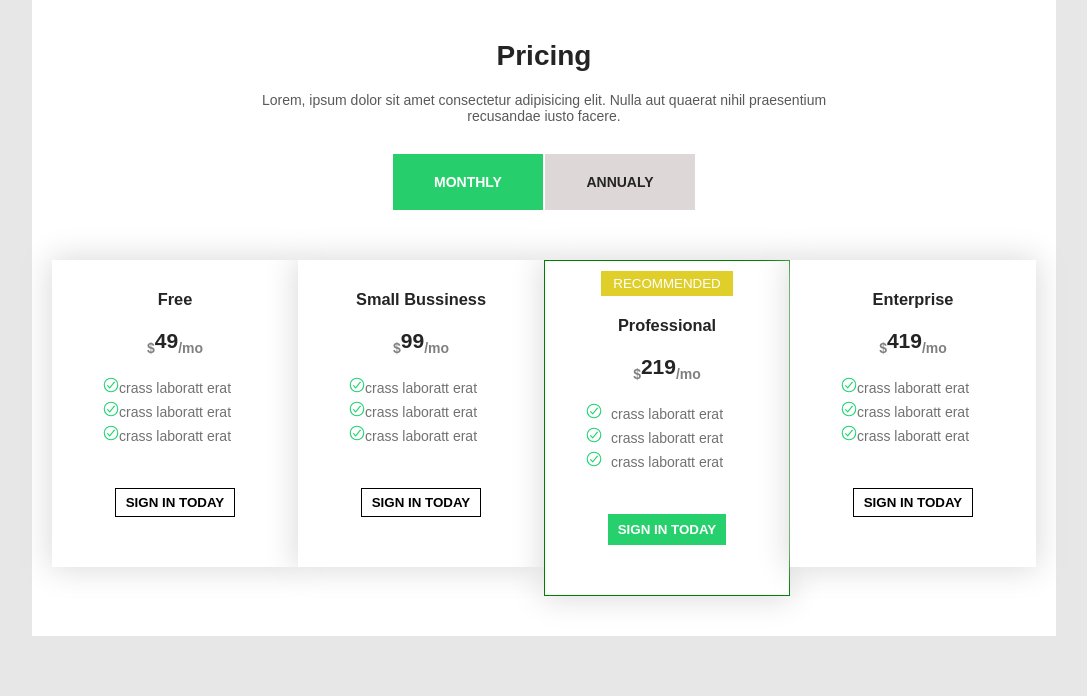
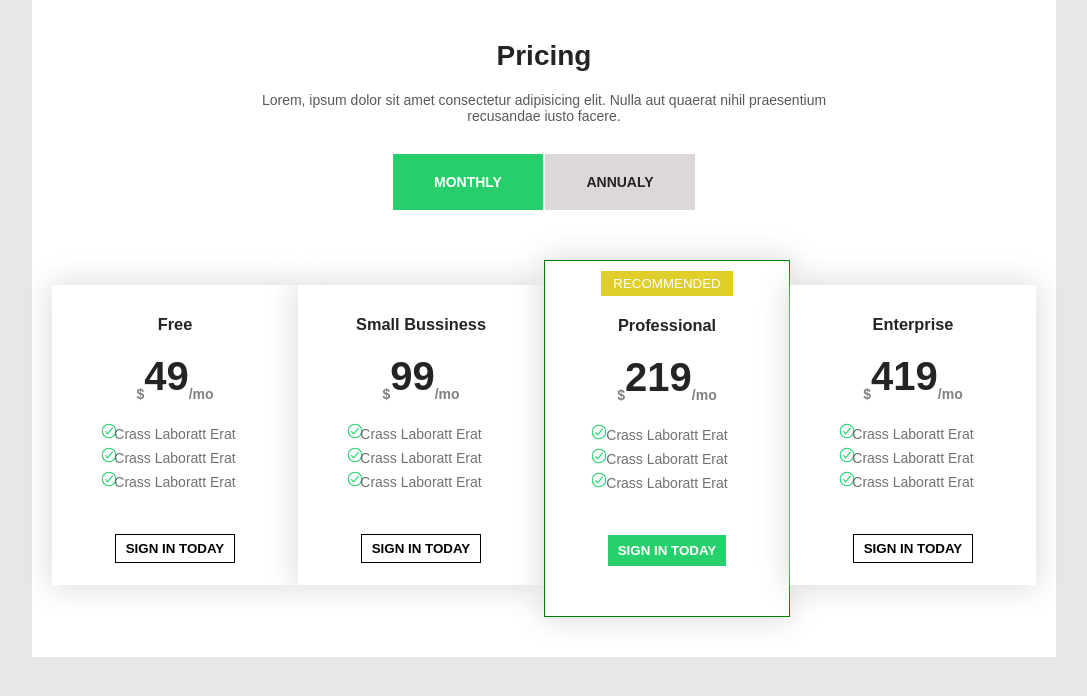
Before and after one commit to emmanuelejike/flex-assignment, a plain HTML site: page index.html in a window 1280 px wide. Shown: the whole page, without its empty margins (96-1183 px from the left). Drawn offline with Linux system fonts and the light colour scheme.

Commit message:
make corrections on pricing

```diff
--- a/assets/css/style.css
+++ b/assets/css/style.css
@@ -70,17 +70,15 @@ body{
     background-color: white;
     box-shadow: 0px 0px 30px 2px rgb(219, 218, 218);
     width: 25%;
-    height: 80%;
+    height: 300px;
+    margin-top: 25px;
 
 }
-
-.sub-pricing-1-2-container{
-    height: 100%;
-}
-
 .sub-pricing-2{
     padding: 10px 0;
     border: 1px solid green;
+    height: 100%;
+    margin-top: 0;
 
 }
 
@@ -90,6 +88,7 @@ body{
     font-size: 14px;
     font-weight: 500;
     color: rgba(88, 86, 86, 0.842);
+    text-transform: capitalize;
     position: relative;
 
 }
@@ -133,6 +132,7 @@ h3{
 }
 
 h1{
+    font-size: 40px;
     margin: 20px 0px;
 }
 
@@ -144,5 +144,13 @@ h1{
     width: 18px;
     position: absolute;
     border-color: green;
-    left: 40;
+    left: 38;
 }
+
+
+.img-1{
+    width: 18px;
+    position: absolute;
+    border-color: green;
+    left: 45;
+}
--- a/index.html
+++ b/index.html
@@ -48,9 +48,9 @@
                         <h3 description-header>professional</h3>
                         <h1><sub>$</sub>219<sub>/mo</sub></h1>
                         <div class="check">
-                            <img src="./assets/img/checkbox-outline-svgrepo-com.svg" class="img-img" alt=""><li>crass laboratt erat</li>
-                            <img src="./assets/img/checkbox-outline-svgrepo-com.svg" class="img-img" alt=""><li>crass laboratt erat</li>
-                            <img src="./assets/img/checkbox-outline-svgrepo-com.svg" class="img-img" alt=""><li>crass laboratt erat</li>
+                            <img src="./assets/img/checkbox-outline-svgrepo-com.svg" class="img-img img-1" alt=""><li>crass laboratt erat</li>
+                            <img src="./assets/img/checkbox-outline-svgrepo-com.svg" class="img-img img-1" alt=""><li>crass laboratt erat</li>
+                            <img src="./assets/img/checkbox-outline-svgrepo-com.svg" class="img-img img-1" alt=""><li>crass laboratt erat</li>
                         </div>
 
                         <button class="sign-in-btn sign-in-btn-2">sign in today</button>
```
